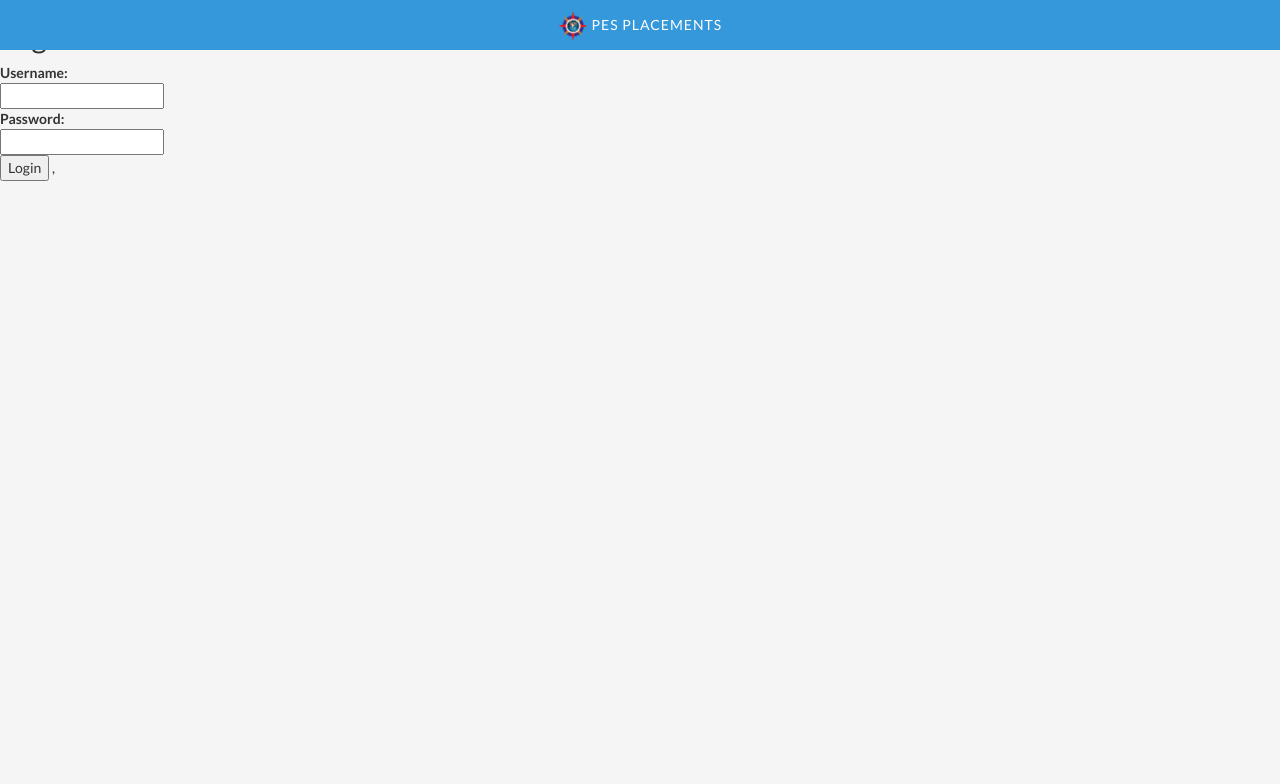
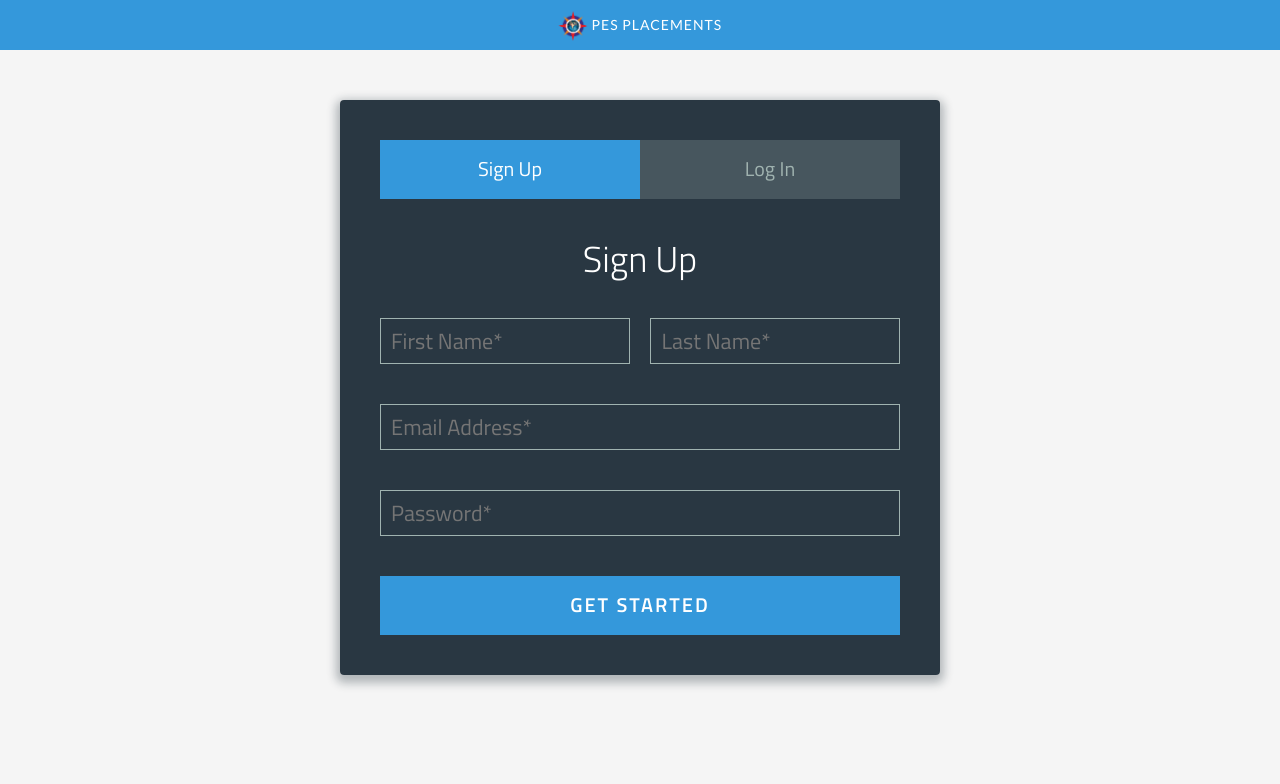
Before and after one commit to kashyap07/placements, a Flask app: page /login in a window 1280 px wide. Shown: the top 784 px of the page. Run offline with Flask 2, Linux system fonts and the light colour scheme; some libraries are stand-ins or nearby versions.

Commit message:
login: Add login UI.

```diff
--- a/app/blueprints/views.py
+++ b/app/blueprints/views.py
@@ -12,13 +12,19 @@ def index():
 def home():
 	if not session.get('logged_in'):
 		return redirect(url_for('views.login'));
-	return render_template("home.html", user="John Doe")
+	return render_template("home.html")
+
+@views.route('/signup', methods=['GET', 'POST'])
+def signup():
+	return render_template('home.html', error=error);
 
 @views.route('/login', methods=['GET', 'POST'])
 def login():
+	print("hello")
 	error = None
 	db = get_db()
 	if request.method == 'POST':
+		print("hi", session.get('logged_in'))
 		if not session.get('logged_in'):
 			db = get_db()
 			cur = db.execute('select * from Student where stud_id=(?);',[request.form['username'],])
@@ -34,6 +40,7 @@ def login():
 					return render_template('login.html', error="Invalid password")
 			else :
 				error = "Invalid username"
+	print(error)
 	return render_template('login.html', error=error)
 
 @views.route('/logout')
--- a/app/static/js/home.js
+++ b/app/static/js/home.js
@@ -27,3 +27,9 @@ $(".sidebar a").click(function () {
 $('#menu-action').hover(function() {
     $('.sidebar').toggleClass('hovered');
 });
+
+
+$('.tab').click(function () {
+  $('.tab').toggleClass('active');
+  $('.tab-content > div').toggleClass('visible').toggleClass('hidden');
+});
--- /dev/null
+++ b/app/static/styles/login.css
@@ -0,0 +1,158 @@
+@import url(https://fonts.googleapis.com/css?family=Titillium+Web:400,300,600);
+
+*, *:before, *:after {
+  box-sizing: border-box;
+}
+
+html {
+  overflow-y: scroll;
+}
+
+a {
+  text-decoration: none;
+  color: #3498DB;
+  -webkit-transition: .5s ease;
+  transition: .5s ease;
+}
+a:hover {
+  color: #179b77;
+}
+
+.form {
+  background: rgba(19, 35, 47, 0.9);
+  padding: 40px;
+  max-width: 600px;
+  margin: 100px auto;
+  border-radius: 4px;
+  box-shadow: 0 4px 10px 4px rgba(19, 35, 47, 0.3);
+  font-family: 'Titillium Web';
+}
+
+.tab-group {
+  list-style: none;
+  padding: 0;
+  margin: 0 0 40px 0;
+}
+.tab-group:after {
+  content: "";
+  display: table;
+
+  clear: both;
+}
+.tab-group li a {
+  display: block;
+  text-decoration: none;
+  padding: 15px;
+  background: rgba(160, 179, 176, 0.25);
+  color: #a0b3b0;
+  font-size: 20px;
+  float: left;
+  width: 50%;
+  text-align: center;
+  cursor: pointer;
+  -webkit-transition: .5s ease;
+  transition: .5s ease;
+}
+.tab-group li a:hover {
+  background: #3498DB;/*modified here- #lab188*/
+  color: #ffffff;
+}
+.tab-group .active a {
+  background: #3498DB;/*modified here*/
+  color: #ffffff;
+}
+
+h1 {
+  text-align: center;
+  color: #ffffff;
+  font-weight: 300;
+  margin: 0 0 40px;
+}
+
+input, textarea {
+  font-size: 22px;
+  display: block;
+  width: 100%;
+  height: 100%;
+  padding: 5px 10px;
+  background: none;
+  background-image: none;
+  border: 1px solid #a0b3b0;
+  color: #ffffff;
+  border-radius: 0;
+  -webkit-transition: border-color .25s ease, box-shadow .25s ease;
+  transition: border-color .25s ease, box-shadow .25s ease;
+}
+input:focus, textarea:focus {
+  outline: 0;
+  border-color: #3498DB;
+}
+
+textarea {
+  border: 2px solid #a0b3b0;
+  resize: vertical;
+}
+
+.field-wrap {
+  position: relative;
+  margin-bottom: 40px;
+}
+
+.top-row:after {
+  content: "";
+  display: table;
+  clear: both;
+}
+.top-row > div {
+  float: left;
+  width: 48%;
+  margin-right: 4%;
+}
+.top-row > div:last-child {
+  margin: 0;
+}
+
+.button {
+  border: 0;
+  outline: none;
+  border-radius: 0;
+  padding: 15px 0;
+  font-size: 2rem;
+  font-weight: 600;
+  text-transform: uppercase;
+  letter-spacing: .1em;
+  background: #3498DB;
+  color: #ffffff;
+  -webkit-transition: all 0.5s ease;
+  transition: all 0.5s ease;
+  -webkit-appearance: none;
+}
+.button:hover, .button:focus {
+  background: #179b77;
+}
+
+.button-block {
+  display: block;
+  width: 100%;
+}
+
+.forgot {
+  margin-top: -20px;
+  text-align: right;
+}
+
+.inp-element::-webkit-input-placeholder {
+  font-family: 'Titillium Web', Arial, Helvetica, sans-serif;
+}
+
+.inp-element:-ms-input-placeholder {
+  font-family: 'Titillium Web', Arial, Helvetica, sans-serif;
+}
+
+.inp-element:-moz-placeholder {
+  font-family: 'Titillium Web', Arial, Helvetica, sans-serif;
+}
+
+.inp-element::-moz-placeholder {
+  font-family: 'Titillium Web', Arial, Helvetica, sans-serif;
+}
--- a/app/templates/base.html
+++ b/app/templates/base.html
@@ -31,30 +31,39 @@
 
         {%- endblock %}
 
+        {%- block styles %}
+        {%- endblock %}
+
     {%- endblock %}
     </head>
 
     <body>
     {%- block body %}
+        <div class ="container">
         {%- block navbar %}
+        <div class = "row" >
             <div class="header">
                 {%- block menu_action %}
                 {%- endblock %}
                 <div class="logo">
-                    <img class ="icon-logo" src="static/assets/icons/pes_logo.png" alt = ""/>
-                    <span>PES Placements</span>
-                    {%- block dropdown %}
-                    {%- endblock %}
-                </div>
+                    <a class = "brand logo dd" href = "{% if session.get('logged_in') %} {{ url_for('views.home') }}  {% else %} {{ url_for('views.index')}} {% endif %}">
+                        <img class ="icon-logo" src="static/assets/icons/pes_logo.png" alt = ""/>
+                        <span>PES Placements</span>
+                    </a>
+                {%- block dropdown %}
+                {%- endblock %}
+                 </div>
             </div>
                 {%- block sidebar %}
                 {%- endblock %}
         {%- endblock %}
+        </div>
         {%- block content %}
         {%- endblock %}
         {%- block scripts %}
             <script src="{{ url_for('static', filename='js/home.js') }}" type="text/javascript"></script>
         {%- endblock %}
+    </div>
     {%- endblock %}
     </body>
 
--- a/app/templates/login.html
+++ b/app/templates/login.html
@@ -1,14 +1,74 @@
 {% extends "base.html" %}
-{% block content %}
-<h2>Login</h2>
-<form action="{{ url_for('views.login') }}" method=post>
-<dl>
-<dt>Username:
-<dd><input type=text name=username>
-<dt>Password:
-<dd><input type=password name=password>
-<dd><input type=submit value=Login>
-,</dl>
-</form>
-{% if error %}<p class=error><strong>Error:</strong> {{ error }}{% endif %}</p>
-{% endblock %}
+{%- block title %} Login / Signup - PES Placements {%- endblock %}
+{%- block styles %}
+	<link href="{{url_for('static', filename='styles/login.css')}}" rel="stylesheet" />
+{%- endblock %}
+
+{%- block content %}
+ <div class= "row">
+  <div class="form">
+
+      <ul class="tab-group" >
+        <li class="tab active"><a>Sign Up</a></li>
+        <li class="tab"><a >Log In</a></li>
+      </ul>
+
+      <div class="tab-content">
+        <div id="signup" class ="visible">
+          <h1>Sign Up</h1>
+
+          <form action="{{ url_for('views.signup') }}" method=post>
+
+          <div class="top-row" >
+            <div class="field-wrap">
+              <input type="text" class = "inp-element" required autocomplete="off" placeholder="First Name*"/>
+            </div>
+
+            <div class="field-wrap">
+              <input type="text" required class = "inp-element" autocomplete="off" placeholder="Last Name*"/>
+            </div>
+          </div>
+
+          <div class="field-wrap">
+            <input type="email"required class = "inp-element" autocomplete="off" placeholder="Email Address*"/>
+          </div>
+
+          <div class="field-wrap">
+
+            <input type="password"required class = "inp-element" autocomplete="off" placeholder="Password*"  />
+          </div>
+
+          <input type="submit" class="button button-block inp-element" Value="Get Started" style="background-color: #3498DB;"/>
+          </form>
+
+        </div>
+
+        <div id="login" class="hidden">
+          <h1>Welcome Back!</h1>
+
+          <form action="{{ url_for('views.login') }}" method=post>
+
+            <div class="field-wrap">
+            <input type="username" name=username required class = "inp-element" autocomplete="off" placeholder="Username*" />
+          </div>
+
+          <div class="field-wrap">
+            <input type="password"required name=password class = "inp-element" autocomplete="off" placeholder="Password*"  />
+          </div>
+
+          <p class="forgot"><a href="#">Forgot Password?</a></p>
+
+          <input type="submit" class="button button-block inp-element" value="Log In" style="background-color: #3498DB;" />
+
+          </form>
+
+        </div>
+
+      </div><!-- tab-content -->
+
+	</div> <!-- /form -->
+	</div>
+	{% if error %}<p class=error><strong>Error:</strong> {{ error }}{% endif %}</p>
+</div>
+
+{%- endblock %}
```
Also changed, not shown: login.html (added, +94 -0 lines), style.css (added, +192 -0 lines), app/static/styles/static.css (deleted).
